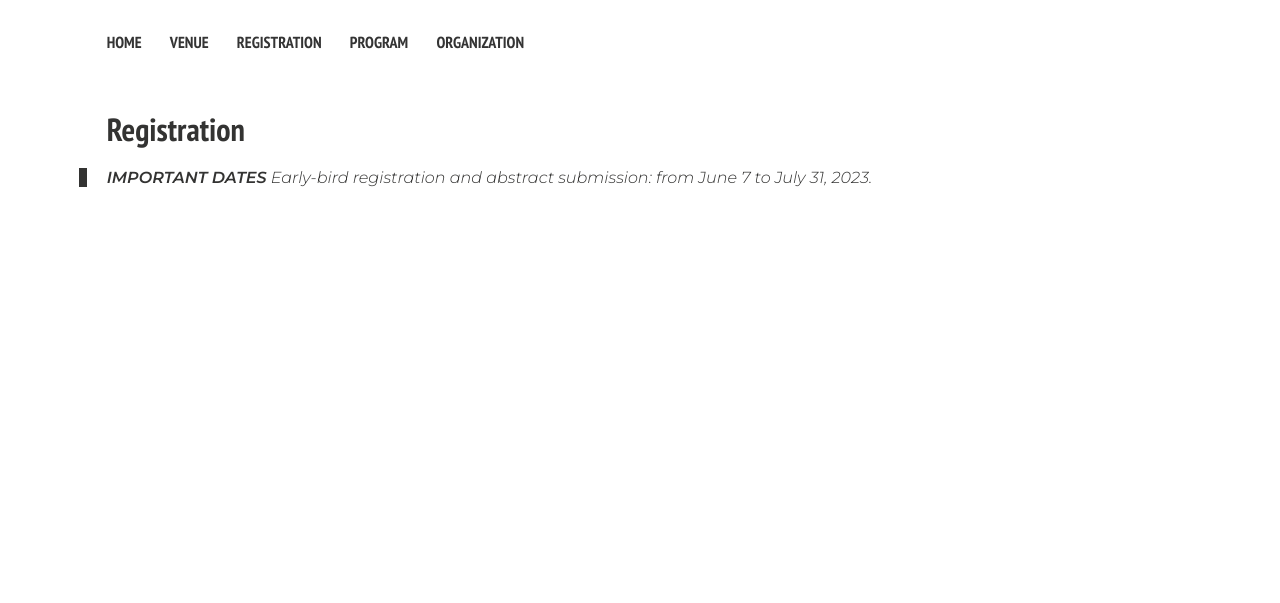
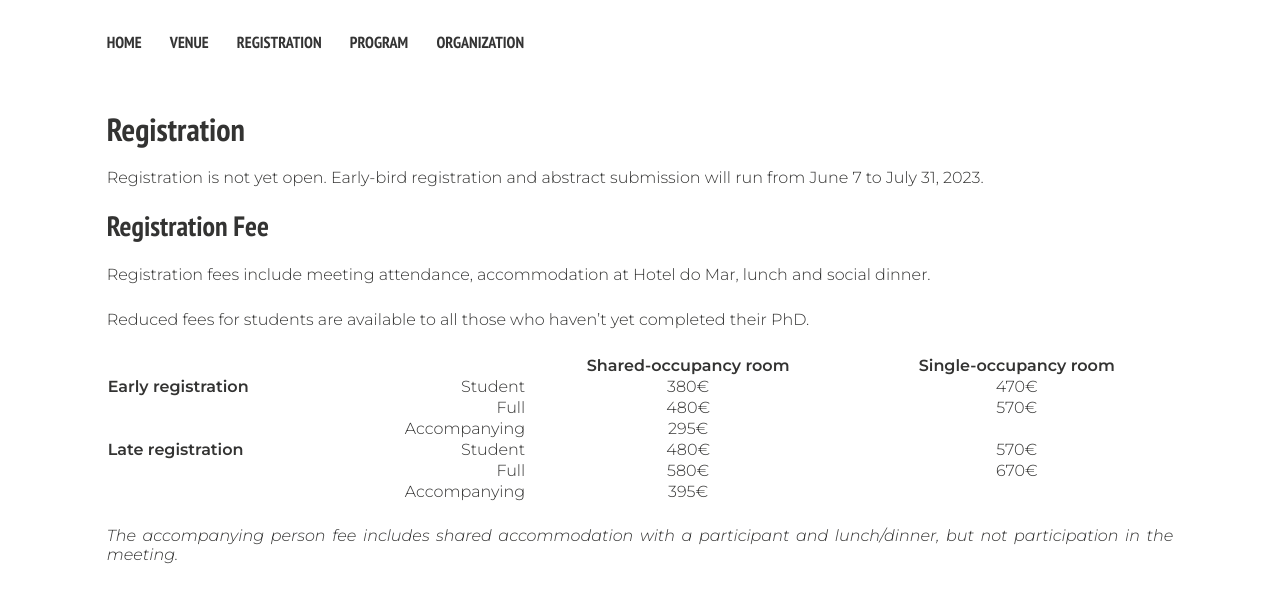
Before and after one commit to Iberian-Peptide-Meeting/XVIII, a Jekyll site: the page built from _pages/registration.md, in a window 1280 px wide. Shown: the top 603 px of the page. Built offline with Jekyll 4.4.1, drawn with Linux system fonts in a browser that asks for light colours; nearby versions of some CDN libraries.

Commit message:
Set up price table

```diff
--- a/_pages/registration.md
+++ b/_pages/registration.md
@@ -5,5 +5,22 @@ title: Registration
 permalink: /registration
 ---
 
-> _**IMPORTANT DATES**_
-> Early-bird registration and abstract submission: from June 7 to July 31, 2023.
+Registration is not yet open. Early-bird registration and abstract submission will run from June 7 to July 31, 2023.
+
+## Registration Fee
+
+Registration fees include meeting attendance, accommodation at Hotel do Mar, lunch and social dinner.
+
+Reduced fees for students are available to all those who haven't yet completed their PhD.
+
+|                        |              | Shared-occupancy room |   | Single-occupancy room |
+|------------------------|-------------:|:---------------------:|:-:|:---------------------:|
+| **Early registration** |      Student |          380€         |   |          470€         |
+|                        |         Full |          480€         |   |          570€         |
+|                        | Accompanying |          295€         |   |                       |
+| **Late registration**  |      Student |          480€         |   |          570€         |
+|                        |         Full |          580€         |   |          670€         |
+|                        | Accompanying |          395€         |   |                       |
+
+_The accompanying person fee includes shared accommodation with a participant and lunch/dinner,
+but not participation in the meeting._
```
